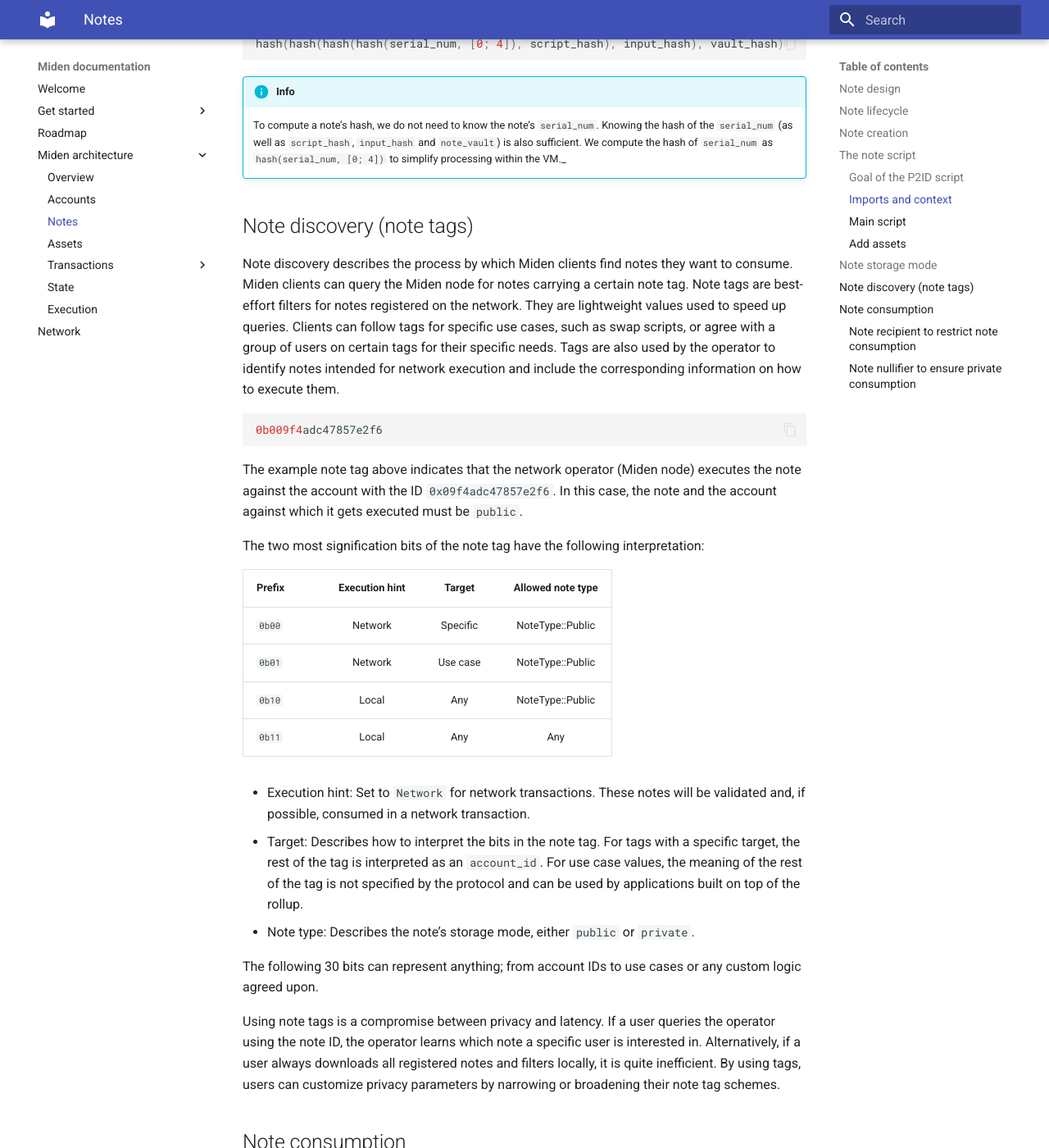
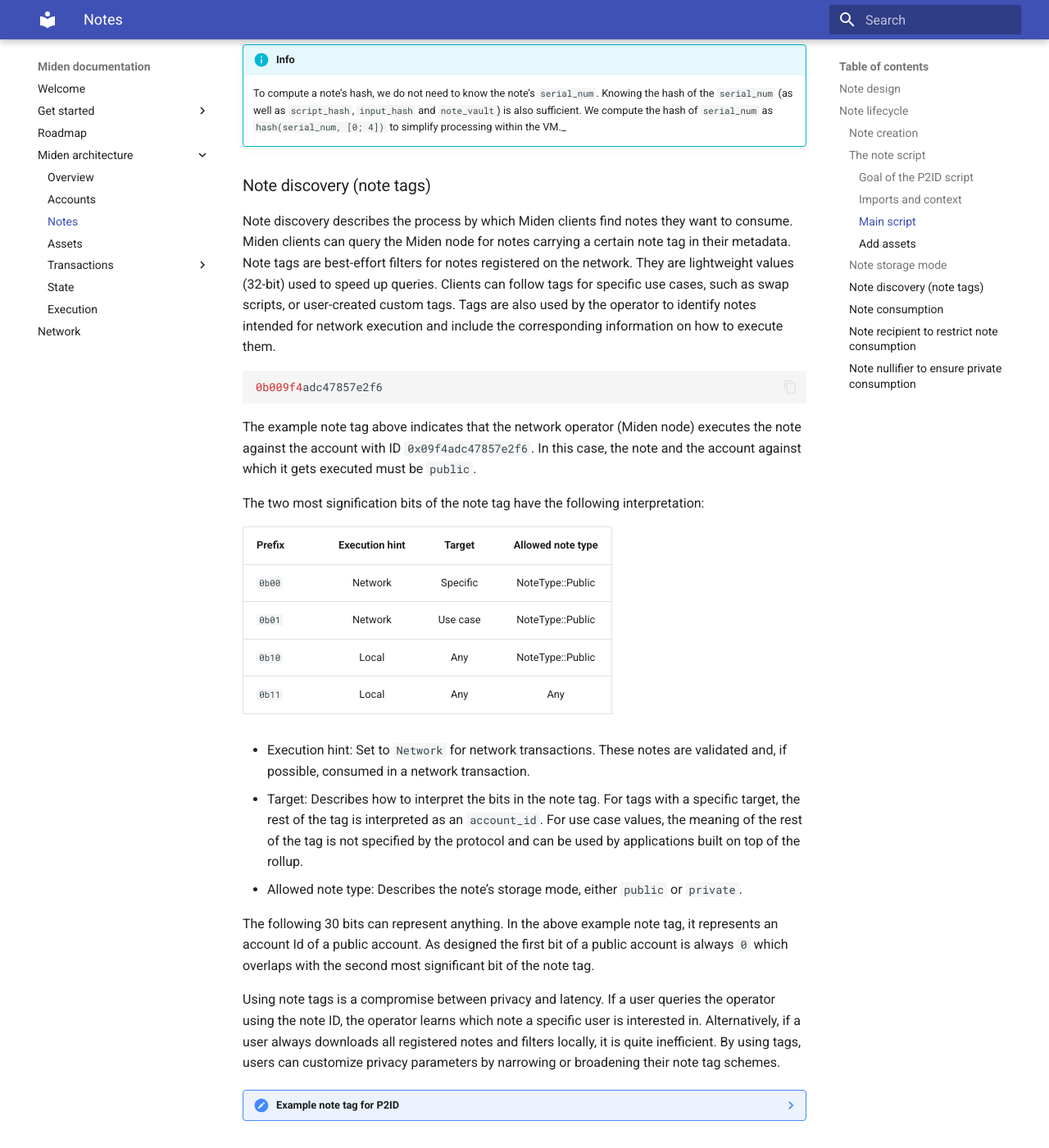
Before and after one commit to 0xPolygonMiden/miden-base, an MkDocs documentation site: the page built from docs/architecture/notes.md, in a window 1280 px wide and 1400 px high, scrolled down 2360 px. Shown: the whole window at 82% size. Built offline with MkDocs 1.6.1 and Material for MkDocs 9.7.7, drawn with Linux system fonts in a browser that asks for light colours.

Commit message:
adding a P2ID example

````diff
--- a/docs/architecture/notes.md
+++ b/docs/architecture/notes.md
@@ -35,11 +35,11 @@
 ![Architecture core concepts](../img/architecture/note/note-life-cycle.png)
 </center>
 
-## Note creation
+### Note creation
 
 Notes are created as the outputs (`OutputNotes`) of Miden transactions. Operators record the notes to the [note database](state.md#note-database). After successful verification of the underlying transactions, those notes can be consumed.
 
-## The note script
+### The note script
 
 Every note has a script which gets executed at note consumption. It is always executed in the context of a single account, and thus, may invoke zero or more of the [account's functions](accounts.md#code). The script allows for more than just asset transfers; actions which could be of arbitrary complexity thanks to the Turing completeness of the Miden VM.
 
@@ -182,7 +182,7 @@
 
     Lastly, the pointer gets incremented, and if there is a second asset, the loop continues (`movup.4 add.1 dup dup.6 neq`). Finally, when all assets were put into the account's vault, the stack is cleared (`drop dropw drop`).
 
-## Note storage mode
+### Note storage mode
 
 Similar to accounts, there are two storage modes for notes in Miden - private and public. Notes can be stored publicly in the [note database](https://0xpolygonmiden.github.io/miden-base/architecture/state.html#notes-database) with all data publicly visible for everyone. Alternatively, notes can be stored privately by committing only the note hash to the note database.
 
@@ -195,15 +195,15 @@
 !!! info
     To compute a note's hash, we do not need to know the note's `serial_num`. Knowing the hash of the `serial_num` (as well as `script_hash`, `input_hash` and `note_vault`) is also sufficient. We compute the hash of `serial_num` as `hash(serial_num, [0; 4])` to simplify processing within the VM._
 
-## Note discovery (note tags)
+### Note discovery (note tags)
 
-Note discovery describes the process by which Miden clients find notes they want to consume. Miden clients can query the Miden node for notes carrying a certain note tag. Note tags are best-effort filters for notes registered on the network. They are lightweight values used to speed up queries. Clients can follow tags for specific use cases, such as swap scripts, or agree with a group of users on certain tags for their specific needs. Tags are also used by the operator to identify notes intended for network execution and include the corresponding information on how to execute them.
+Note discovery describes the process by which Miden clients find notes they want to consume. Miden clients can query the Miden node for notes carrying a certain note tag in their metadata. Note tags are best-effort filters for notes registered on the network. They are lightweight values (32-bit) used to speed up queries. Clients can follow tags for specific use cases, such as swap scripts, or user-created custom tags. Tags are also used by the operator to identify notes intended for network execution and include the corresponding information on how to execute them.
 
 ```arduino
 0b009f4adc47857e2f6
 ```
 
-The example note tag above indicates that the network operator (Miden node) executes the note against the account with the ID `0x09f4adc47857e2f6`. In this case, the note and the account against which it gets executed must be `public`.
+The example note tag above indicates that the network operator (Miden node) executes the note against the account with ID `0x09f4adc47857e2f6`. In this case, the note and the account against which it gets executed must be `public`.
 
 The two most signification bits of the note tag have the following interpretation:
 
@@ -214,15 +214,22 @@
 | `0b10` | Local          | Any      | NoteType::Public  |
 | `0b11` | Local          | Any      | Any               |
 
-- Execution hint: Set to `Network` for network transactions. These notes will be validated and, if possible, consumed in a network transaction.
+- Execution hint: Set to `Network` for network transactions. These notes are validated and, if possible, consumed in a network transaction.
 - Target: Describes how to interpret the bits in the note tag. For tags with a specific target, the rest of the tag is interpreted as an `account_id`. For use case values, the meaning of the rest of the tag is not specified by the protocol and can be used by applications built on top of the rollup.
-- Note type: Describes the note's storage mode, either `public` or `private`.
+- Allowed note type: Describes the note's storage mode, either `public` or `private`.
 
-The following 30 bits can represent anything; from account IDs to use cases or any custom logic agreed upon.
+The following 30 bits can represent anything. In the above example note tag, it represents an account Id of a public account. As designed the first bit of a public account is always `0` which overlaps with the second most significant bit of the note tag.
 
 Using note tags is a compromise between privacy and latency. If a user queries the operator using the note ID, the operator learns which note a specific user is interested in. Alternatively, if a user always downloads all registered notes and filters locally, it is quite inefficient. By using tags, users can customize privacy parameters by narrowing or broadening their note tag schemes.
 
-## Note consumption
+??? note "Example note tag for P2ID"
+    P2ID scripts can only be consumed by the specified account Id (target Id). In the standard schema, the target Id is encoded into the note tag.
+
+    In case the P2ID note is intended for network execution, the note tag looks like the above example `0b009f4adc47857e2f6`. Here the Miden operator knows exactly against which account it the transaction must be executed.
+
+    In case the P2ID note is intended for local execution, the recipient needs to be able to discover that note. The recipient can query the Miden node for a specific tag, to see if there are new P2ID notes to be consumed. In that case the two most significant bits are set to `0b11`, which allows for any note type to be used (`private` or `public`), the following 14 bits are set to the 14 most significant bits of the account ID, and the remaining 16 bits are set to 0.
+
+### Note consumption
 
 As with creation, notes can only be consumed in Miden transactions. If a valid transaction consuming an `InputNote` gets verified by the Miden node, the note's unique nullifier gets added to the [nullifier database](https://0xpolygonmiden.github.io/miden-base/architecture/state.html#nullifier-database) and is therefore consumed.
 
````
Also changed, not shown: 1 other file.
